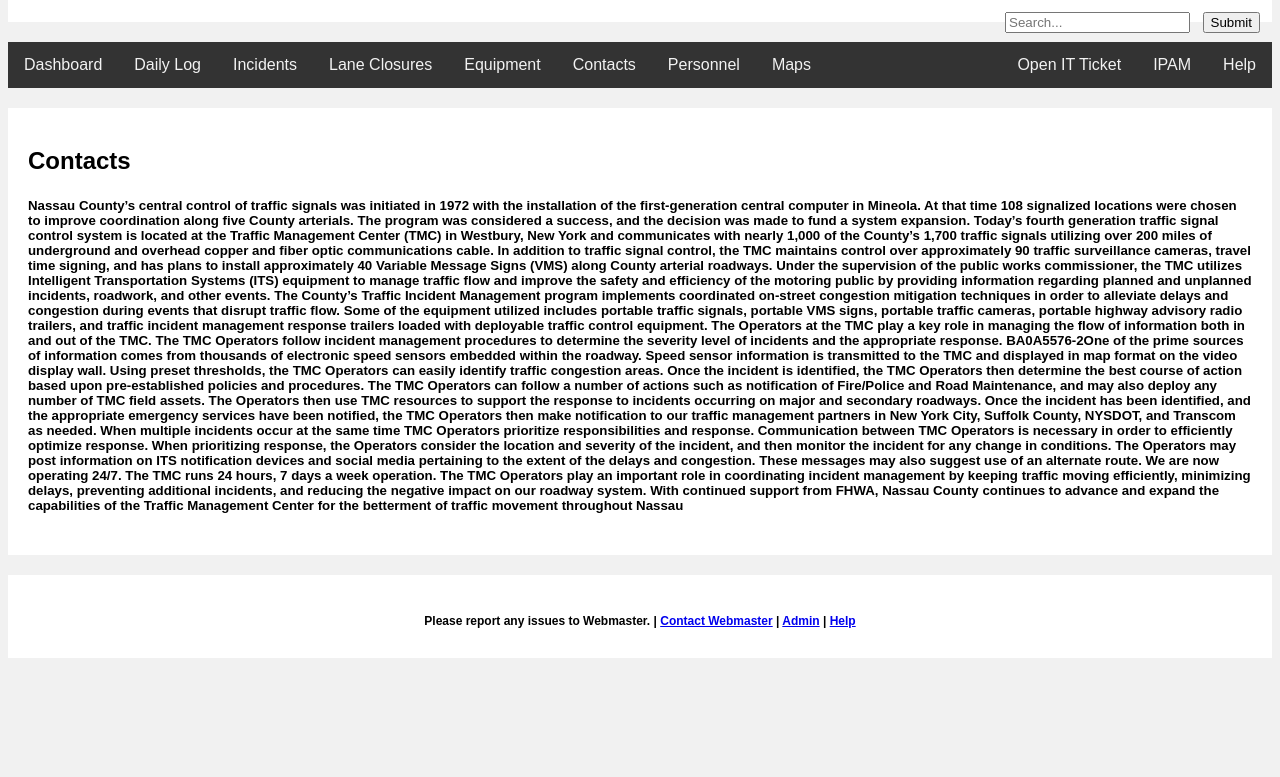
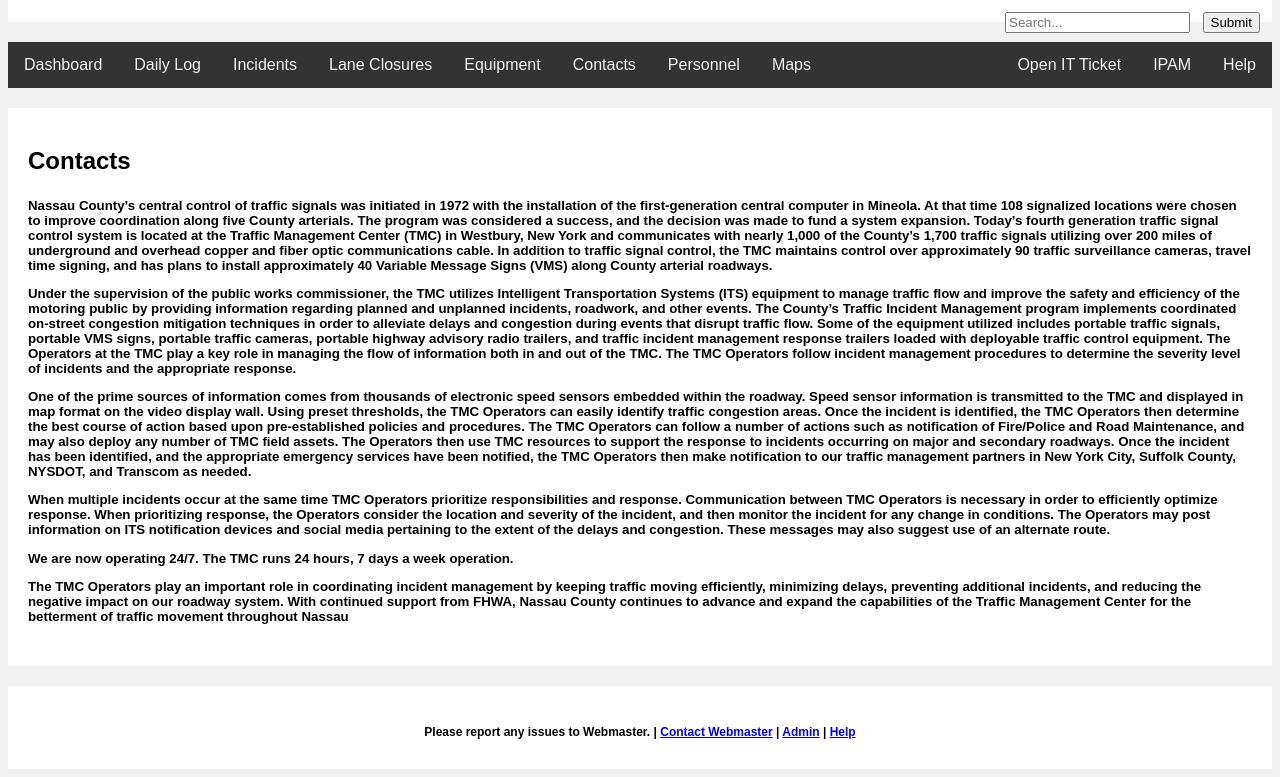
Before and after one commit to peterbanaszek/peterbanaszek.github.io, a plain HTML site: page contacts.html in a window 1280 px wide. Shown: the part 113-890 px from the top of the page. Before the commit the page ends 800 px from the top, so only its background shows below. Drawn offline with Linux system fonts and the light colour scheme.

```diff
--- a/contacts.html
+++ b/contacts.html
@@ -25,17 +25,17 @@
   <div class="leftcolumnwide">
     <div class="card">
       <h2>Contacts</h2>
-      <h5>Nassau County’s central control of traffic signals was initiated in 1972 with the installation of the first-generation central computer in Mineola.  At that time 108 signalized locations were chosen to improve coordination along five County arterials.  The program was considered a success, and the decision was made to fund a system expansion.  Today’s fourth generation traffic signal control system is located at the Traffic Management Center (TMC) in Westbury, New York and communicates with nearly 1,000 of the County’s 1,700 traffic signals utilizing over 200 miles of underground and overhead copper and fiber optic communications cable.  In addition to traffic signal control, the TMC maintains control over approximately 90 traffic surveillance cameras, travel time signing, and has plans to install approximately 40 Variable Message Signs (VMS) along County arterial roadways.
+      <h5><p>Nassau County’s central control of traffic signals was initiated in 1972 with the installation of the first-generation central computer in Mineola.  At that time 108 signalized locations were chosen to improve coordination along five County arterials.  The program was considered a success, and the decision was made to fund a system expansion.  Today’s fourth generation traffic signal control system is located at the Traffic Management Center (TMC) in Westbury, New York and communicates with nearly 1,000 of the County’s 1,700 traffic signals utilizing over 200 miles of underground and overhead copper and fiber optic communications cable.  In addition to traffic signal control, the TMC maintains control over approximately 90 traffic surveillance cameras, travel time signing, and has plans to install approximately 40 Variable Message Signs (VMS) along County arterial roadways.</p>
 
- Under the supervision of the public works commissioner, the TMC utilizes Intelligent Transportation Systems (ITS) equipment to manage traffic flow and improve the safety and efficiency of the motoring public by providing information regarding planned and unplanned incidents, roadwork, and other events. The County’s Traffic Incident Management program implements coordinated on-street congestion mitigation techniques in order to alleviate delays and congestion during events that disrupt traffic flow.  Some of the equipment utilized includes portable traffic signals, portable VMS signs, portable traffic cameras, portable highway advisory radio trailers, and traffic incident management response trailers loaded with deployable traffic control equipment.  The Operators at the TMC play a key role in managing the flow of information both in and out of the TMC. The TMC Operators follow incident management procedures to determine the severity level of incidents and the appropriate response.
+ <p>Under the supervision of the public works commissioner, the TMC utilizes Intelligent Transportation Systems (ITS) equipment to manage traffic flow and improve the safety and efficiency of the motoring public by providing information regarding planned and unplanned incidents, roadwork, and other events. The County’s Traffic Incident Management program implements coordinated on-street congestion mitigation techniques in order to alleviate delays and congestion during events that disrupt traffic flow.  Some of the equipment utilized includes portable traffic signals, portable VMS signs, portable traffic cameras, portable highway advisory radio trailers, and traffic incident management response trailers loaded with deployable traffic control equipment.  The Operators at the TMC play a key role in managing the flow of information both in and out of the TMC. The TMC Operators follow incident management procedures to determine the severity level of incidents and the appropriate response.</p>
 
- BA0A5576-2One of the prime sources of information comes from thousands of electronic speed sensors embedded within the roadway.  Speed sensor information is transmitted to the TMC and displayed in map format on the video display wall.  Using preset thresholds, the TMC Operators can easily identify traffic congestion areas.  Once the incident is identified, the TMC Operators then determine the best course of action based upon pre-established policies and procedures.  The TMC Operators can follow a number of actions such as notification of Fire/Police and Road Maintenance, and may also deploy any number of TMC field assets.  The Operators then use TMC resources to support the response to incidents occurring on major and secondary roadways. Once the incident has been identified, and the appropriate emergency services have been notified, the TMC Operators then make notification to our traffic management partners in New York City, Suffolk County, NYSDOT, and Transcom as needed.
+<p>One of the prime sources of information comes from thousands of electronic speed sensors embedded within the roadway.  Speed sensor information is transmitted to the TMC and displayed in map format on the video display wall.  Using preset thresholds, the TMC Operators can easily identify traffic congestion areas.  Once the incident is identified, the TMC Operators then determine the best course of action based upon pre-established policies and procedures.  The TMC Operators can follow a number of actions such as notification of Fire/Police and Road Maintenance, and may also deploy any number of TMC field assets.  The Operators then use TMC resources to support the response to incidents occurring on major and secondary roadways. Once the incident has been identified, and the appropriate emergency services have been notified, the TMC Operators then make notification to our traffic management partners in New York City, Suffolk County, NYSDOT, and Transcom as needed.</p>
 
-When multiple incidents occur at the same time TMC Operators prioritize responsibilities and response.  Communication between TMC Operators is necessary in order to efficiently optimize response. When prioritizing response, the Operators consider the location and severity of the incident, and then monitor the incident for any change in conditions. The Operators may post information on ITS notification devices and social media pertaining to the extent of the delays and congestion. These messages may also suggest use of an alternate route.
+<p>When multiple incidents occur at the same time TMC Operators prioritize responsibilities and response.  Communication between TMC Operators is necessary in order to efficiently optimize response. When prioritizing response, the Operators consider the location and severity of the incident, and then monitor the incident for any change in conditions. The Operators may post information on ITS notification devices and social media pertaining to the extent of the delays and congestion. These messages may also suggest use of an alternate route.</p>
 
-We are now operating 24/7. The TMC runs 24 hours, 7 days a week operation.
+<p>We are now operating 24/7. The TMC runs 24 hours, 7 days a week operation.</p>
 
-The TMC Operators play an important role in coordinating incident management by keeping traffic moving efficiently, minimizing delays, preventing additional incidents, and reducing the negative impact on our roadway system.  With continued support from FHWA, Nassau County continues to advance and expand the capabilities of the Traffic Management Center for the betterment of traffic movement throughout Nassau</h5>
+<p>The TMC Operators play an important role in coordinating incident management by keeping traffic moving efficiently, minimizing delays, preventing additional incidents, and reducing the negative impact on our roadway system.  With continued support from FHWA, Nassau County continues to advance and expand the capabilities of the Traffic Management Center for the betterment of traffic movement throughout Nassau</p></h5>
     </div>
 
 
```
Also changed, not shown: dashboard.html (+1 -1 lines), equipment.html (+6 -6 lines), laneclosures.html (+6 -6 lines), openticket.html (+5 -11 lines), personnel.html (+6 -6 lines), ticket.txt (added).
